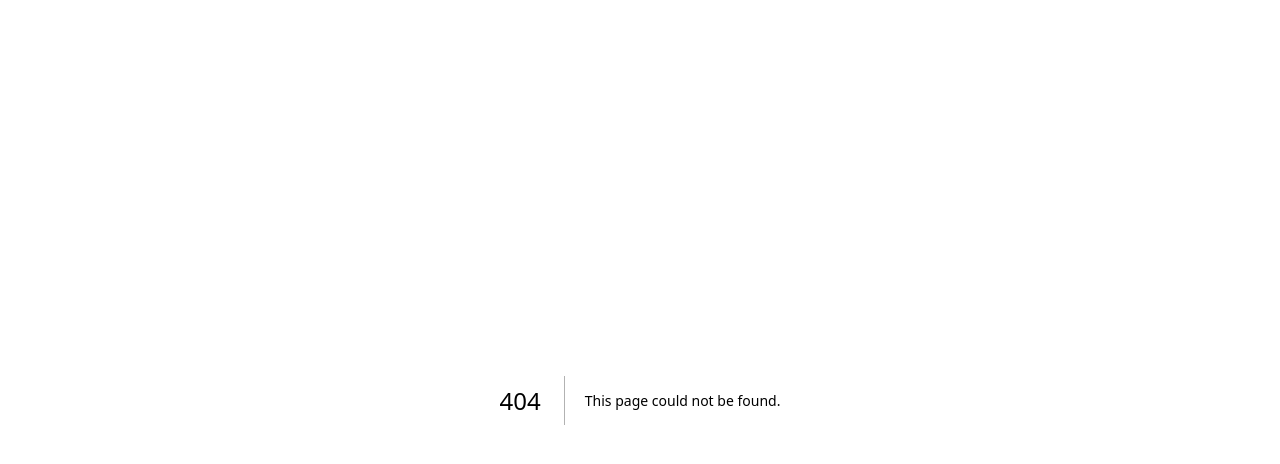
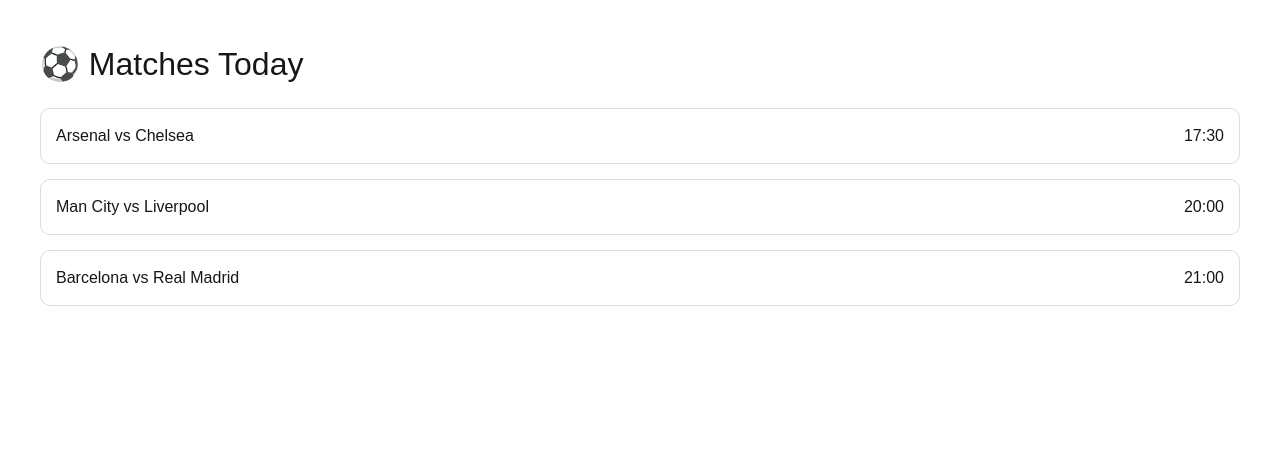
Before and after one commit to walterpimenta43-eng/matchsense-frontend, a Next.js app: page /maches in a window 1280 px wide. Before the commit this address had no page. Shown: the top 464 px of the page. Built offline with nearby package versions, Linux system fonts and the light colour scheme.

Commit message:
Create page.tsx

```diff
--- /dev/null
+++ b/app/maches/page.tsx
@@ -0,0 +1,34 @@
+export default function MatchesPage() {
+  const matches = [
+    { home: "Arsenal", away: "Chelsea", time: "17:30" },
+    { home: "Man City", away: "Liverpool", time: "20:00" },
+    { home: "Barcelona", away: "Real Madrid", time: "21:00" },
+  ];
+
+  return (
+    <main style={{
+      minHeight: "100vh",
+      padding: "40px",
+      fontFamily: "sans-serif"
+    }}>
+      <h1 style={{ fontSize: "2rem", marginBottom: "20px" }}>
+        ⚽ Matches Today
+      </h1>
+
+      <div style={{ display: "grid", gap: "15px" }}>
+        {matches.map((match, i) => (
+          <div key={i} style={{
+            padding: "15px",
+            border: "1px solid #ddd",
+            borderRadius: "10px",
+            display: "flex",
+            justifyContent: "space-between"
+          }}>
+            <span>{match.home} vs {match.away}</span>
+            <span>{match.time}</span>
+          </div>
+        ))}
+      </div>
+    </main>
+  );
+}
```
